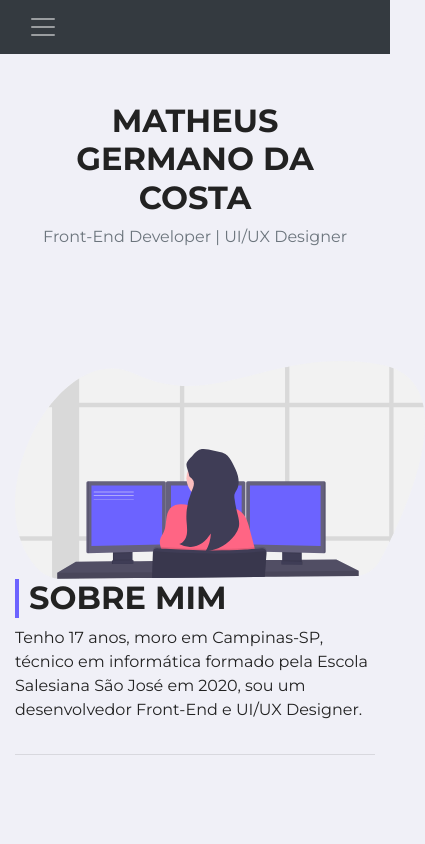
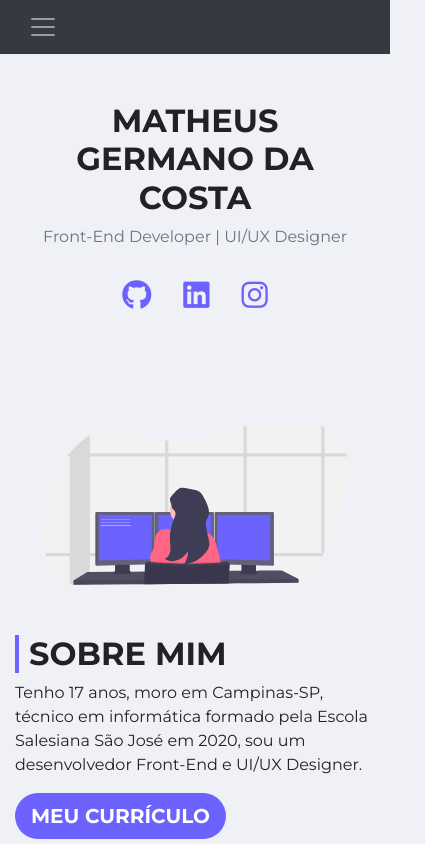
Before and after one commit to matheus-germano/portfolio, a plain HTML site: page index.html in a window 390 px wide. Shown: the top 844 px of the page, 425 px wide, since content can reach past the window. Drawn offline with nearby package versions, Linux system fonts and the light colour scheme.

Commit message:
solving responsivity bugs

```diff
--- a/css/index.css
+++ b/css/index.css
@@ -53,6 +53,15 @@ textarea:focus, input:focus, select:focus {
     padding-left: 10px;
 }
 
+#social a{
+    font-size: 30px;
+    color: #6C63FF!important;
+}
+
+#social a:hover{
+    color: #5850e2!important;
+}
+
 .card-title {
     border-left: 4px solid #6C63FF;
     padding-left: 10px;
@@ -75,7 +84,7 @@ textarea:focus, input:focus, select:focus {
 }
 
 #svg {
-    width: 410px;
+    width: auto;
     height: auto;
 }
 
@@ -142,3 +151,28 @@ footer {
     text-align: center;
     color: #f0f0f7;
 }
+
+/* Extra small devices (portrait phones, less than 576px) */
+@media (max-width: 575.98px) {
+    #svg {
+        width: 85%;
+        height: auto;
+    }
+}
+
+/* Small devices (landscape phones, less than 768px) */
+@media (max-width: 767.98px) {
+    #sobre-mim h4, #stacks img, #exp h4 {
+        margin-top: 50px;
+    }
+}
+
+/* Medium devices (tablets, less than 992px) */
+@media (max-width: 991.98px) {
+
+}
+
+/* Large devices (desktops, less than 1200px) */
+@media (max-width: 1199.98px) {
+
+}
--- a/index.html
+++ b/index.html
@@ -29,12 +29,6 @@
                         </li>
                     </ul>
                     <ul class="navbar-nav ml-auto text-center">
-                        <li class="nav-item">
-                            <a href="https://github.com/matheus-germano" class="nav-link"><i class="fab fa-github"></i></a>
-                        </li>
-                        <li class="nav-item">
-                            <a href="https://www.linkedin.com/in/mgermanodev/" class="nav-link"><i class="fab fa-linkedin"></i></a>
-                        </li>
                         <div id="mode" class="mt-auto" align="center">
                             <input type="checkbox" class="checkbox" id="checkbox">
                             <label for="checkbox" class="label">
@@ -55,6 +49,11 @@
             <div class="col-md-12 mt-5 pb-5" align="center">
                 <h2 class="font-weight-bold">MATHEUS GERMANO DA COSTA</h2>
                 <p class="text-muted">Front-End Developer | UI/UX Designer</p>
+                <div id="social" class="row justify-content-center">
+                    <a href="https://github.com/matheus-germano" class="nav-link" target="_blank"><i class="fab fa-github"></i></a>
+                    <a href="https://www.linkedin.com/in/mgermanodev/" class="nav-link" target="_blank"><i class="fab fa-linkedin"></i></a>
+                    <a href="https://www.instagram.com/_grrmano/" class="nav-link" target="_blank"><i class="fab fa-instagram"></i></a>
+                </div>
             </div>
 
             <div id="sobre-mim">
@@ -67,11 +66,10 @@
                         <p class="text-left">Tenho 17 anos, moro em Campinas-SP, técnico em
                             informática formado pela Escola Salesiana São José
                             em 2020, sou um desenvolvedor Front-End e UI/UX Designer. </p>
+                        <a href="https://essj-my.sharepoint.com/:w:/g/personal/20190188_edu_essj_com_br/EX9sEw4K-zhLhbWobBmUGvIB0ww_VywZO1UhImByFsrTyg?e=69RIZI" target="_blank" class="btn btn-lg font-weight-bold btn-primary text-uppercase">Meu currículo</a>
                     </div>
                 </div>
             </div>
-
-            <hr>
 
             <div id="stacks">
                 <div class="row mt-5 pt-5">
@@ -116,8 +114,6 @@
                 </div>
             </div>
 
-            <hr>
-
             <div id="exp">
                 <div class="row mt-5 pt-5">
                     <div class="col-md-6" align="center">
@@ -126,7 +122,7 @@
                     <div class="col-md-6 m-auto">
                         <h4 id="titulos" class="font-weight-bold">EXPERIÊNCIA</h4>
                         <p class="text-left">Ao longo desses anos aprendendo, foram desenvolvidos
-                            alguns projetos para colocar em prática esses conhecimentos.</p>
+                            alguns projetos para colocar em prática meus conhecimentos.</p>
                     </div>
                 </div>
             </div>
@@ -158,7 +154,7 @@
     <footer class="bg-dark mt-5 pt-5">
         <div class="bg-dark col-md-12">
             <div class="container">
-                <p>Direitos reservados a Matheus Germano da Costa - 2020</p>
+                <p>Copyright © 2021 Matheus Germano da Costa</p>
             </div>
         </div>
     </footer>
```
